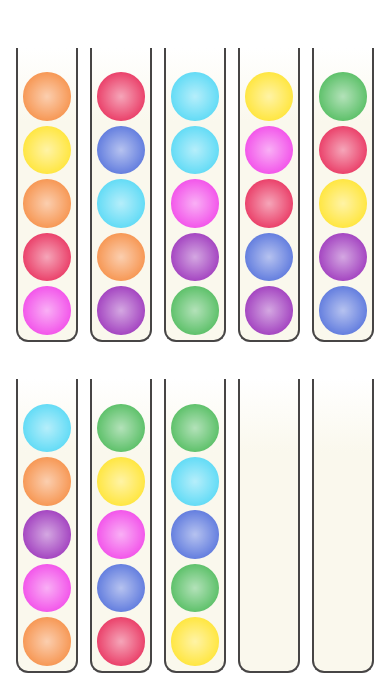
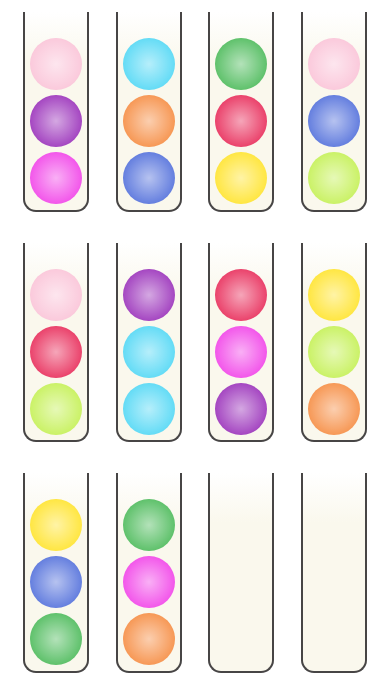
Before and after one commit to agent-seed/ball-sort-game, a plain HTML site: page index.html in a window 390 px wide. Shown: the part 127-818 px from the top of the page. Drawn offline with Linux system fonts and the light colour scheme.

Commit message:
Add functionalities to make the page responsive
Three main additions have been implemented.

1) the exact number of columns per row of containers is imposed.
This avoids non-equal distribution of the items among the rows.
To do this, a grid is imposed for the containers of the .table
element, instead of a flexbox, and the number of columns is set
using the repeat(ncols, 1fr) function.

2) select the size of items (balls) and the number of rows of
containers in order to maximize the used space. See function
setNumberOfRowsAndCols() in the JS file js/script.js for more
details.

3) set the computation of the value of --ncols via JS, given the
number of rows and containers. This requires taking the ceiling
of C/nrows. Despite the round('up',...) function exist in css, it
is not widely supported yet, so JS is used instead.

```diff
--- a/css/style.css
+++ b/css/style.css
@@ -29,7 +29,7 @@
     --main-font:        'Montserrat', sans-serif;
 
     /* Font sizes */
-    --txt-fontsize:     2vmax;
+    --txt-fontsize:     1vmax;
     --txt-lineheight:   1.2;
     --hdr-fontsize:     2rem;
     --nav-btn-fontsize: 0.8rem;
@@ -42,10 +42,10 @@
     --hdr-ver-padding:      10px;
     --nav-ver-padding:      8px;
 
-    --nav-btn-height:       3rem;
-    --nav-btn-width:        4rem;
+    --nav-btn-height:       5rem;
+    --nav-btn-width:        6rem;
     --nav-btn-gap:          6px;
-    --nav-btn-icon-len:     1.8rem;
+    --nav-btn-icon-len:     3rem;
     --nav-btn-border-width: 2px;
 
     --hdr-height:  calc(2 * var(--hdr-ver-padding) + var(--hdr-fontsize)*var(--txt-lineheight));
@@ -57,10 +57,6 @@
     --btn-lineheight:       1;
 
     /* Table, Containers and Items */
-    --H: 1; /* this is set in js*/
-    --C: 10; /* todo: set in js*/
-    --nrows: 2; /* todo: set in js*/
-    --ncols: calc((var(--C)) / var(--nrows)); /* todo: ceiling in js*/
 
     --table-ver-padding: 20px;
     --table-gap-frac:    0.2; /*fraction, wrt --item-len*/
@@ -72,14 +68,19 @@
 
     --container-border: 2px;
 
-    /* Compute the items (balls) sizes to use in order to fill the horizontal or the vertical available space: then, use the minimum*/
-    --item-len-horfill: calc( (var(--max-width)  - var(--ncols) * 2 * var(--container-border) - 2*var(--hor-padding))
+    /* Compute the items (balls) sizes and number of rows/columns of containers to use in order to fill the
+        horizontal / vertical available space,in a responsive way */
+
+    /* --H, --nrows, --ncols and --item-len are set by js/script.js --- see there for more details*/
+
+    /* Old version -- not 'responsive'. Compute the items (balls) sizes to use in order to fill the horizontal or the vertical available space: then, take the minimum * /
+    /* --item-len-horfill: calc( (var(--max-width)  - var(--ncols) * 2 * var(--container-border) - 2*var(--hor-padding))
           / (var(--ncols) * (1 + 2 * var(--container-padding-frac) + var(--table-gap-frac) )));
 
     --item-len-verfill: calc( (100lvh - var(--nrows) * var(--container-border) - var(--hdr-height) - var(--nav-height) - var(--ftr-height) - 2 * var(--table-ver-padding))
           / (var(--nrows) * (var(--H) + 2 * var(--container-padding-frac) + var(--container-extra-padding-top-frac) + ( var(--H) - 1 ) * var(--container-gap-frac) + var(--container-extra-margin-top-frac)) + ( var(--nrows) - 1) * var(--table-gap-frac) ) );
 
-    --item-len: min(var(--item-len-horfill), var(--item-len-verfill));
+    --item-len: min(var(--item-len-horfill), var(--item-len-verfill));       */
 
     --container-padding: max(1px, calc(var(--item-len) * var(--container-padding-frac)));
     --container-extra-padding-top: calc(var(--item-len) * var(--container-extra-padding-top-frac));
@@ -264,14 +265,13 @@ button .icon::before{
     width: 100%;
     max-width: var(--max-width);
 
-    display: flex;
-    flex-direction: row;
-    align-items: flex-end;
+    display: grid;
+    grid-template-columns: repeat(var(--ncols), 1fr);
+    align-items: end;
+    justify-items: center;
     justify-content: space-around;
-    align-content: space-between;
     gap: var(--table-gap);
-    flex-wrap: wrap;
-    align-content: stretch;
+    align-content: space-evenly;
 
     padding: var(--table-ver-padding) var(--hor-padding);
 }
--- a/js/script.js
+++ b/js/script.js
@@ -1,6 +1,6 @@
-let N = 8;      // number of full containers / colors
+let N = 10;      // number of full containers / colors
 let K = 2;      // number of empty contantars
-let H = 5;      // max height (items) of each containers
+let H = 3;      // max height (items) of each containers
 let C = N + K;  // number of containers (empty + full)
 
 /* Generic functions ------------------------------------------------------------------------- */
@@ -52,6 +52,26 @@ function removeDescendants(elem){
         removeDescendants(elem.lastChild)
         elem.removeChild(elem.lastChild);
     }
+}
+
+// from: https://stackoverflow.com/a/143889
+// Determines if the passed element is overflowing its bounds,
+// either vertically or horizontally.
+// Will temporarily modify the "overflow" style to detect this
+// if necessary.
+function checkOverflow(el)
+{
+   var curOverflow = el.style.overflow;
+
+   if ( !curOverflow || curOverflow === "visible" )
+      el.style.overflow = "hidden";
+
+   var isOverflowing = el.clientWidth < el.scrollWidth
+      || el.clientHeight < el.scrollHeight;
+
+   el.style.overflow = curOverflow;
+
+   return isOverflowing;
 }
 
 /* Game object, which has C containers and N*H items within them ---------------------------- */
@@ -279,6 +299,78 @@ function initItemsColorsCSSClasses(){
         //     </div>
         // </div>
 
+function setNumberOfRowsAndCols(){
+    // Note: this function needs to be called on window resize events too
+
+    const maxRows = 4;
+
+    // Let R be the set of all possible values of the number of rows
+    // This functions enables the computation of the optimal number of rows (and columns) of containers among R,
+    // and the size of the items (balls) to be use, to maximize the space used by table of the game, and make it
+    // fit the whole page.
+    // The interface becomes responsive
+
+    // It exploits the css variable, so actually what this function does is to define some specific css variables
+    // which depends on the variables defined in /css/style.css
+
+    // It is assumed that containers are organized in --nrows rows and --ncols = ceil(C/--nrows) columns, where
+    //--C is the number of containers.
+
+    // Also, most of the properties of the containers/items are defined as a fraction of the items length
+    // (--item-len), also to simplify the following computations. These are defined by the variable names ending
+    // with ...-frac.
+
+    // This function also computes the number of columns, given the number of rows and of containers (C).
+    // This is done in JS because ceil() function is neeeded, and currently css round('up') is not widely supported
+
+    let itemLenStr = '';
+
+    for (let nrows=1; nrows<=maxRows; nrows++){
+        // For each possible value of rows in R, compute the item size (--item-len-i) which fit the table of the
+        // game in the current page
+        document.documentElement.style.setProperty(`--nrows-${nrows}`, nrows.toString());
+        document.documentElement.style.setProperty(`--ncols-${nrows}`, Math.ceil(C/nrows).toString());
+
+        // First, the size that the items should have to fill the available horizontal space is computed
+        // (--item-len-horfill-i). The available horizontal space is equal to the --max-width of the page content
+        // minus the table left/right padding and the sum of the border of the containers in a row (in general,
+        // the fixed width dimensions are to be subtracted here). This available space is divided by the total
+        // occupied space of the remaining items, normalized by --item-len (ie, considering the ...-frac
+        // variables). This way we find --item-len-horfill-i.
+        let itemLenHorfillIStr = `calc( (var(--max-width)  - var(--ncols-${nrows}) * 2 * var(--container-border) - 2*var(--hor-padding)) / (var(--ncols-${nrows}) * (1 + 2 * var(--container-padding-frac) + var(--table-gap-frac) )))`
+        document.documentElement.style.setProperty(`--item-len-horfill-${nrows}`, itemLenHorfillIStr);
+
+        // Second, the size that the items should have to fill the available vertical space is computed
+        // (--item-len-verfill). This is done similarly to the previous case. However, the available space is the
+        // total viewport height, minus the header, nav and footer height, as well as the table padding.
+        let itemLenVerfillIStr = `calc( (100lvh - var(--nrows-${nrows}) * var(--container-border) - var(--hdr-height) - var(--nav-height) - var(--ftr-height) - 2 * var(--table-ver-padding)) / (var(--nrows-${nrows}) * (var(--H) + 2 * var(--container-padding-frac) + var(--container-extra-padding-top-frac) + ( var(--H) - 1 ) * var(--container-gap-frac) + var(--container-extra-margin-top-frac)) + ( var(--nrows-${nrows}) - 1) * var(--table-gap-frac) ) )`;
+        document.documentElement.style.setProperty(`--item-len-verfill-${nrows}`, itemLenVerfillIStr);
+
+        // The minimum of the two (--item-len-horfill-i, --item-len-verfill-i) is used as --item-len, in order
+        // to fit in both the horizontal and vertical available space.
+        let itemLenIStr = `min(var(--item-len-horfill-${nrows}), var(--item-len-verfill-${nrows}))`;
+        document.documentElement.style.setProperty(`--item-len-${nrows}`, itemLenIStr);
+
+        itemLenStr += `${nrows==1?'':', '} var(--item-len-${nrows})`;
+    }
+
+    // Now chose the size of each item (--item-len) as the maximum among the computed ones, ie --item-len-1,
+    // --item-len-2, ...
+    document.documentElement.style.setProperty(`--item-len`, `max(${itemLenStr})`);
+
+    // The actual number of rows is computed in javascript, as the value which avoids overflow */
+    // To select the actual number of nrows corresponding to the 'optimal' --item-len, try using each possible
+    // pair of number of columns and rows, keeping the same 'optimal' --item-len
+    // Select the pair which does not overflow the page
+    for (let nrows=maxRows; nrows>0; nrows--){
+        document.documentElement.style.setProperty("--nrows", nrows.toString());
+        document.documentElement.style.setProperty("--ncols", Math.ceil(C/nrows).toString());
+
+        if (!checkOverflow(document.body))
+            return;
+    }
+}
+
 function createTableHTML(table){
     // Set the current H
     // document.documentElement is ::root
@@ -310,6 +402,8 @@ function createTableHTML(table){
 
      // Apply the created table to the main html
      document.querySelector('main').appendChild(table_div);
+
+     setNumberOfRowsAndCols();
 }
 
 function deleteTableHTML(){
@@ -455,6 +549,9 @@ function init(){
     undotBtn = document.querySelector('button.undo');
     undotBtn.addEventListener('click',undoBtn_callback);
 
+
+    window.addEventListener('resize',setNumberOfRowsAndCols);
+
     // Create a new game
     newGame();
 }
```
